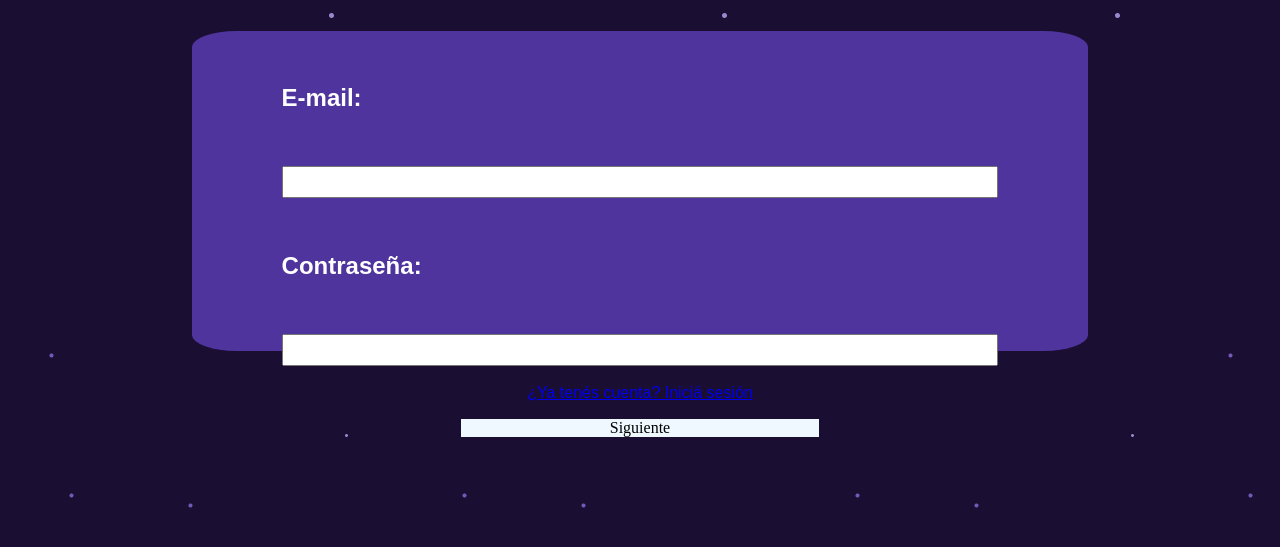
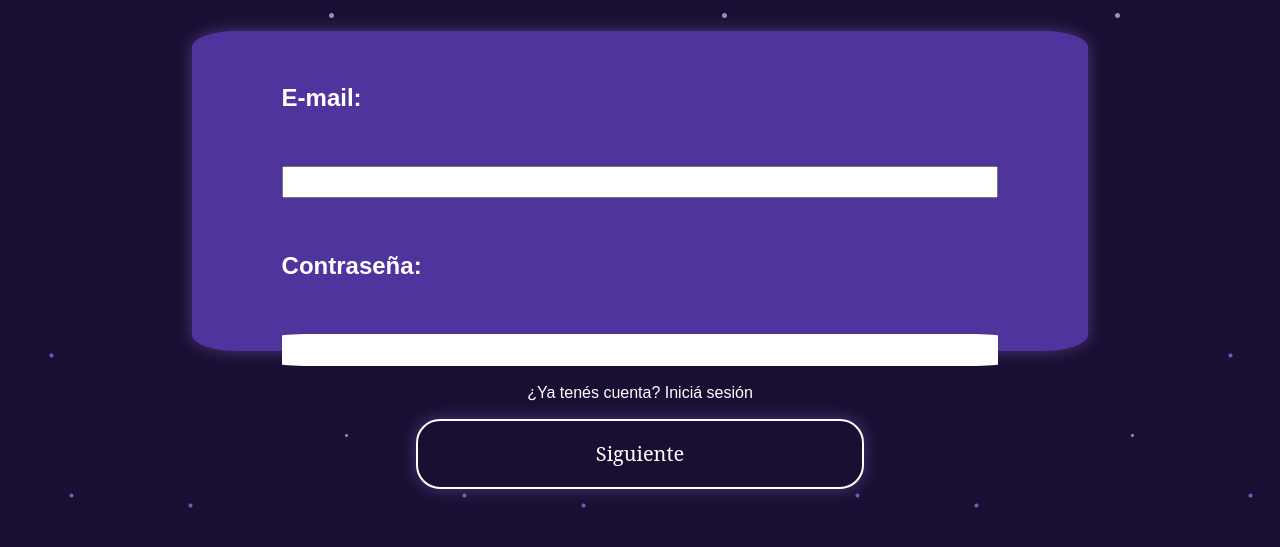
Before and after one commit to franciscadarling/Marea, a website: page log-in/sign-up/sign-up.html in a window 1280 px wide. Shown: the part 219-766 px from the top of the page. Drawn offline with Linux system fonts and the light colour scheme; a web font is replaced by a local one.

Commit message:
estílo de iniciar sesión y registrarse

```diff
--- a/log-in/inicio-sesion/inicio-sesion.css
+++ b/log-in/inicio-sesion/inicio-sesion.css
@@ -7,6 +7,7 @@
 body {
     height: 100dvh;
     overflow: hidden;
+    background-image: url(../../Fondo\ predeterminado.png);
 }
 @font-face {
     font-family: 'Gaegu';
@@ -34,13 +35,15 @@ body {
     padding: 5% 0;
 }
 .inputpapa{
-    background-color: blueviolet;
+    background-color: #4F349E;
     display: flex;
     flex-direction: column;
     width: 70dvw;
     height: 40dvh;
     align-items: center;
     justify-content: space-evenly;
+    border-radius: 5%;
+    box-shadow: 0 0 2dvh rgba(142, 115, 227, 0.4);
 }
 .email{
 display: flex;
@@ -50,6 +53,7 @@ align-items: center;
 justify-content: center;
 margin-top: 6%;
 }
+
 .contrasena{
 display: flex;
 flex-direction: column;
@@ -62,23 +66,57 @@ justify-content: center;
     margin-bottom: 6%;
     height: 4dvh;
 }
+.campo-contrasena {
+    position: relative;
+    width: 80%;
+    margin-bottom: 6%;
+    border-radius: 5%;
+    border: none;
+  outline: none;
+}
+.input-contrasena {
+    width: 100%;
+    margin-bottom: 0;
+    padding-right: 42px;
+    border-radius: 5%;
+    border: none;
+    outline: none;
+}
+
 h1{
     font-family: Gaegu, Arial;
+    color: white;
 }
 h2{
     margin-bottom: 6%;
     align-self: flex-start;
     margin-left: 10%;
     font-family: Gaegu, Arial;
+    color: white;
 }
 .boton{
-    height: 4dvh;
-    width: 40%;
-    background-color: aliceblue;
-    margin-bottom: 8%;
     display: flex;
+    margin-bottom: 3dvh;
+    flex-direction: row;
     justify-content: center;
+    padding: 1.5dvw;
     align-items: center;
+    font-size: 2.5dvh;
+    background-color: #1A0F33;
+    border-color: #4F349E;
+    border-radius: 3vh;
+    border: 0.3vh solid;
+    width: 50%;
+    font-family: 'Gaegu', 'Serif';
+    color: white;
+    box-shadow: 0 0 2dvh rgba(142, 115, 227, 0.4);
+}
+
+.mensaje-error {
+    color: #ffb4b4;
+    text-align: center;
+    margin: 0 8% 2%;
+    font-family: Gaegu, Arial;
 }
 
 .boton-2{
@@ -88,4 +126,16 @@ h2{
 }
 p{
     font-family: Gaegu, Arial;
+    text-decoration: none;
+    color: white;
+    font-size: 2dvh;
 }
+a {
+    color: inherit;
+    text-decoration: none; }
+
+a:visited, a:hover, a:active, a:focus {
+    color: inherit;
+    text-decoration: none;
+    outline: none;
+}
--- a/log-in/sign-up/sign-up.css
+++ b/log-in/sign-up/sign-up.css
@@ -43,6 +43,7 @@ body {
     align-items: center;
     justify-content: space-evenly;
     border-radius: 5%;
+    box-shadow: 0 0 2dvh rgba(142, 115, 227, 0.4);
 }
 .email{
 display: flex;
@@ -52,6 +53,7 @@ align-items: center;
 justify-content: center;
 margin-top: 6%;
 }
+
 .contrasena{
 display: flex;
 flex-direction: column;
@@ -68,11 +70,17 @@ justify-content: center;
     position: relative;
     width: 80%;
     margin-bottom: 6%;
+    border-radius: 5%;
+    border: none;
+  outline: none;
 }
 .input-contrasena {
     width: 100%;
     margin-bottom: 0;
     padding-right: 42px;
+    border-radius: 5%;
+    border: none;
+    outline: none;
 }
 
 h1{
@@ -87,16 +95,21 @@ h2{
     color: white;
 }
 .boton{
-    height: 4dvh;
-    width: 40%;
-    background-color: aliceblue;
-    margin-bottom: 8%;
-    border: 0;
-    cursor: pointer;
     display: flex;
+    margin-bottom: 3dvh;
+    flex-direction: row;
     justify-content: center;
+    padding: 1.5dvw;
     align-items: center;
-    font: inherit;
+    font-size: 2.5dvh;
+    background-color: #1A0F33;
+    border-color: #4F349E;
+    border-radius: 3vh;
+    border: 0.3vh solid;
+    width: 50%;
+    font-family: 'Gaegu', 'Serif';
+    color: white;
+    box-shadow: 0 0 2dvh rgba(142, 115, 227, 0.4);
 }
 
 .mensaje-error {
@@ -113,4 +126,16 @@ h2{
 }
 p{
     font-family: Gaegu, Arial;
+    text-decoration: none;
+    color: white;
+    font-size: 2dvh;
 }
+a {
+    color: inherit;
+    text-decoration: none; }
+
+a:visited, a:hover, a:active, a:focus {
+    color: inherit;
+    text-decoration: none;
+    outline: none;
+}
```
Also changed, not shown: log-in/inicio-sesion/inicio-sesion.html (+30 -11 lines).
